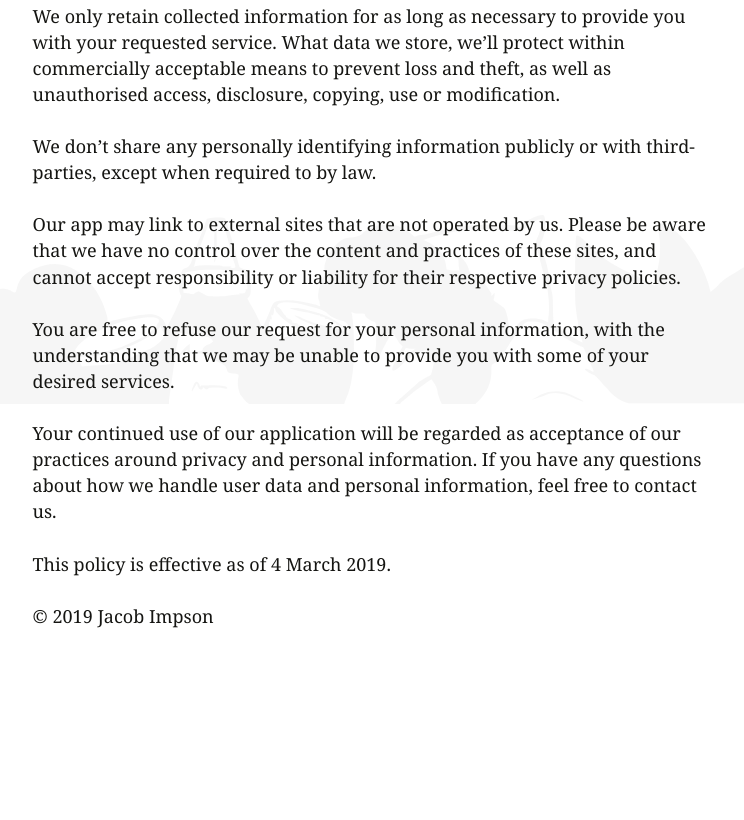
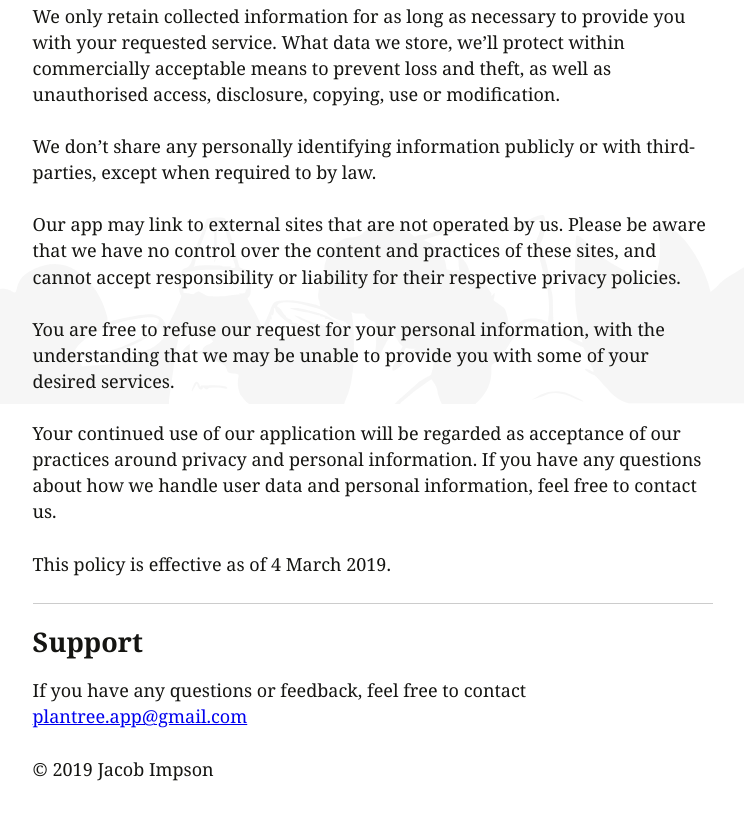
Before and after one commit to jacobimpson/plantree-website, a Gatsby site: page /privacy-policy in a window 1280 px wide. Shown: the part 396-1216 px from the top of the page, without its empty margins (267-1011 px from the left). Before the commit the page ends 1097 px from the top, so only its background shows below. Built offline with nearby package versions, Linux system fonts and the light colour scheme; Gatsby itself is replaced by a stand-in of ours.

Commit message:
add support section

```diff
--- a/src/pages/privacy-policy.js
+++ b/src/pages/privacy-policy.js
@@ -46,6 +46,14 @@ const PrivacyPolicy = () => (
         free to contact us.
       </p>
       <p>This policy is effective as of 4 March 2019.</p>
+
+      <hr />
+
+      <h2>Support</h2>
+      <p>
+        If you have any questions or feedback, feel free to contact{" "}
+        <a href="mailto:plantree.app@gmail.com">plantree.app@gmail.com</a>
+      </p>
     </section>
   </Layout>
 )
```
